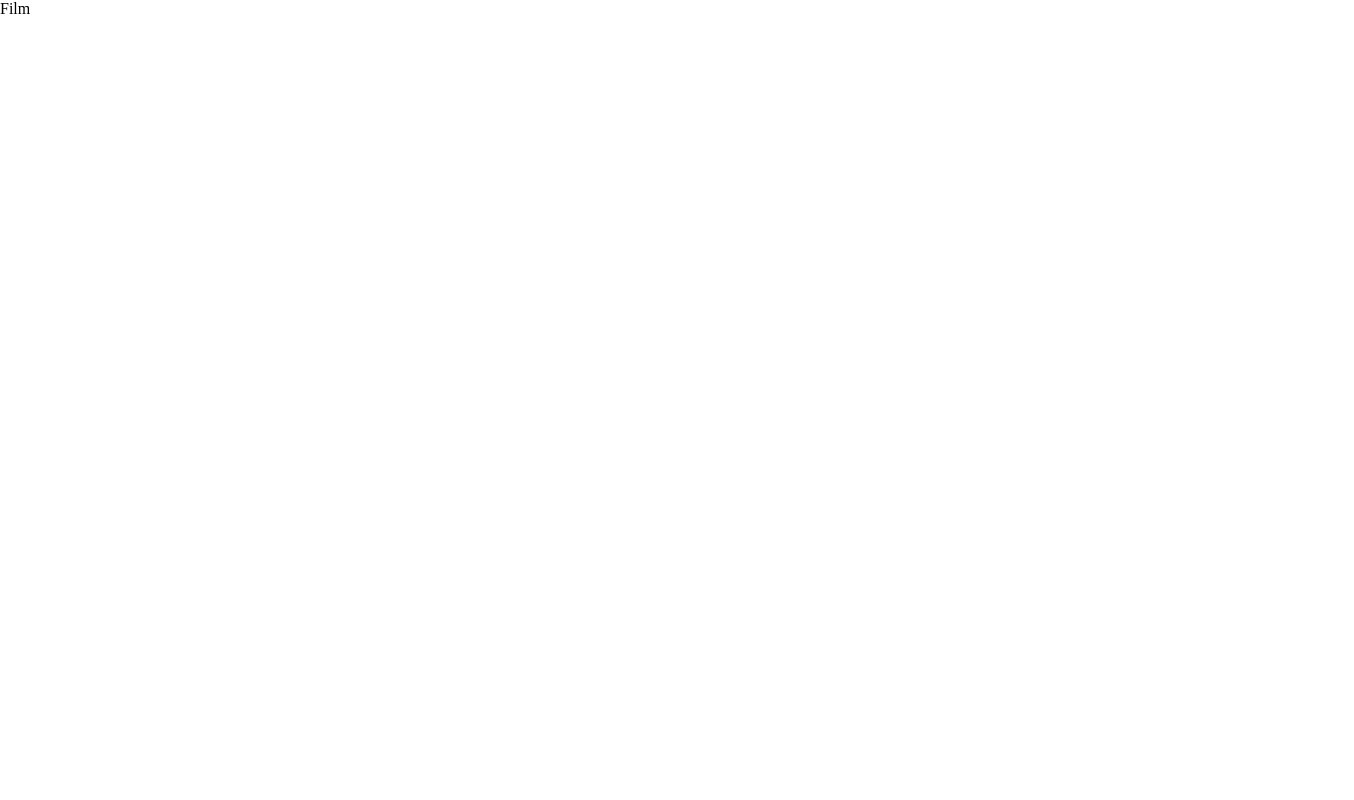
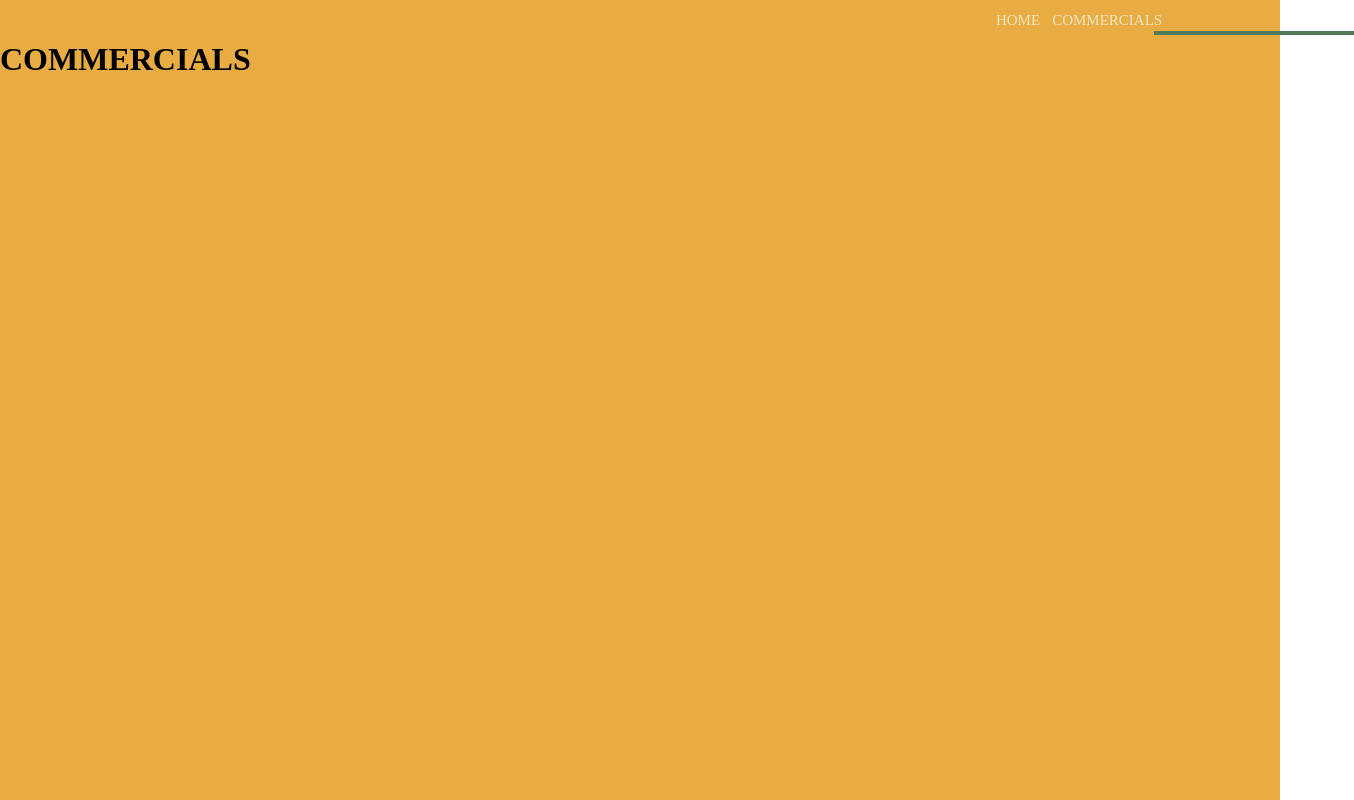
Before and after one commit to Saxxan/iris-galcera, a React (Create React App) app: page /iris-galcera/film in a window 1280 px wide. Shown: the whole page, 1354 px wide, since content can reach past the window. Built offline with nearby package versions, Linux system fonts and the light colour scheme.

Commit message:
menu responsive

```diff
--- a/package.json
+++ b/package.json
@@ -13,6 +13,7 @@
     "styled-components": "^5.3.6",
     "web-vitals": "^2.1.4"
   },
+  "homepage": "https://localhost:3000/iris-galcera/",
   "scripts": {
     "start": "react-scripts start",
     "build": "react-scripts build",
--- a/public/index.html
+++ b/public/index.html
@@ -9,7 +9,6 @@
       name="description"
       content="Web site created using create-react-app"
     />
-    <link rel="apple-touch-icon" href="%PUBLIC_URL%/logo192.png" />
     <!--
       manifest.json provides metadata used when your web app is installed on a
       user's mobile device or desktop. See https://developers.google.com/web/fundamentals/web-app-manifest/
@@ -24,7 +23,7 @@
       work correctly both with client-side routing and a non-root public URL.
       Learn how to configure a non-root public URL by running `npm run build`.
     -->
-    <title>React App</title>
+    <title>Iris Galcerá</title>
   </head>
   <body>
     <noscript>You need to enable JavaScript to run this app.</noscript>
--- a/src/App.css
+++ b/src/App.css
@@ -1,5 +1,14 @@
 :root {
-    /* Constantes de la web (Colores, tipografía, espaciado) */
+    /* Fonts */
+    --font-body: 'Times New Roman', serif;
+
+    /* Colors */
+    --primary: rgb(79, 123, 90);
+    --secondary: rgb(233, 172, 66);
+    --tertiary-light: rgb(237, 230, 196);
+    --tertiary-dark: rgb(211, 185, 148);
+    --black: rgb(0, 0, 0);
+    --white: rgb(255, 255, 255);
 }
 
 * {
--- /dev/null
+++ b/src/components/commons/Navigation/IconButtons.jsx
@@ -0,0 +1,51 @@
+import React from "react";
+import styled from "styled-components";
+
+export function BurguerIconButton(props) {
+  const IconButton = styled.svg`
+    width: 30px;
+    height: 30px;
+    fill: ${(props) => (props.theme === "green" ? "#FFF" : "#000")};
+    display: flex;
+    align-self: flex-end;
+    @media (min-width: 800px) {
+      display: none;
+    }
+  `;
+  return (
+    <IconButton
+      onClick={props.handleClick}
+      width="24"
+      height="24"
+      viewBox="0 0 24 24"
+      fill="none"
+      xmlns="http://www.w3.org/2000/svg"
+    >
+      <path d="M3 6H21V8H3V6ZM3 11H21V13H3V11ZM3 16H21V18H3V16Z" />
+    </IconButton>
+  );
+}
+
+export function CloseIconButton(props) {
+  const IconButton = styled.svg`
+    width: 30px;
+    height: 30px;
+    display: flex;
+    align-self: flex-end;
+    @media (min-width: 800px) {
+      display: none;
+    }
+  `;
+  return (
+    <IconButton
+      onClick={props.handleClick}
+      width="24"
+      height="24"
+      viewBox="0 0 24 24"
+      fill="#fff"
+      xmlns="http://www.w3.org/2000/svg"
+    >
+      <path d="M13.46 12L19 17.54V19H17.54L12 13.46L6.46 19H5V17.54L10.54 12L5 6.46V5H6.46L12 10.54L17.54 5H19V6.46L13.46 12Z" />
+    </IconButton>
+  );
+}
--- a/src/components/commons/Navigation/ModalMenu.jsx
+++ b/src/components/commons/Navigation/ModalMenu.jsx
@@ -1,17 +1,25 @@
 import React from "react";
 import styled from "styled-components";
+import { CloseIconButton } from "./IconButtons";
 import NavMenu from "./NavMenu";
 
-const Modal = styled.div`
-    display: ${(props) => props.display}
+export default function ModalMenu(props) {
+  const Modal = styled.div`
+    display: ${(props) => props.display};
+    position: absolute;
+    top: 0;
+    left: 0;
     width: 100vw;
-    heigth: 100vh;
-`;
-
-export default function ModalMenu(props) {
+    height: 100vh;
+    padding: 12px 5vw;
+    flex-direction: column;
+    background-color: var(--primary);
+  `;
   return (
     <Modal display={props.display}>
-      {/* Icono de cerrar menu modal */}
+      {/* Icon button to close modal */}
+      <CloseIconButton handleClick={props.handleVisibility} />
+      {/* Navigation menu */}
       <NavMenu isDeskoptMenu={false} />
     </Modal>
   );
--- a/src/components/commons/Navigation/NavMenu.jsx
+++ b/src/components/commons/Navigation/NavMenu.jsx
@@ -1,24 +1,95 @@
 import React from "react";
-import { Link } from "react-router-dom";
+import { Link, useLocation } from "react-router-dom";
 import styled from "styled-components";
 
 const NavigationMenu = styled.ul`
   display: flex;
+  gap: 12px;
 `;
 
 const NavigationMenuDeskopt = styled(NavigationMenu)`
   flex-direction: row;
   display: none;
+
+  @media (min-width: 800px) {
+    display: flex;
+  }
 `;
 
 const NavigationMenuMobile = styled(NavigationMenu)`
   flex-direction: column;
+  align-items: center;
+  margin: auto 0;
+  gap: 60px;
 `;
 
+const OptionLink = styled(Link)`
+  cursor: pointer;
+  text-decoration: none;
+  display: flex;
+  font-size: 35px;
+  font-weight: 600px;
+  color: var(--tertiary-light);
+
+  &.active {
+    color: var(--secondary);
+    & span {
+      width: 90vw;
+      height: 4px;
+      background-color: var(--primary);
+      position: absolute;
+      transform: translate(-10%, 19px);
+    }
+  }
+
+  @media (min-width: 800px) {
+    font-size: clamp(15px, 1vw, 20px);
+
+    &.active span {
+      width: 20vw;
+      max-width: 200px;
+    }
+  }
+`;
+
+export function Menu() {
+  const location = useLocation();
+
+  const options = [
+    { name: "HOME", path: "/" },
+    { name: "COMMERCIALS", path: "/commercials" },
+    { name: "FILM", path: "/film" },
+  ];
+
+  function handleOptionSelected(optionPath) {
+    let response = optionPath === location.pathname ? "active" : "";
+    return response;
+  }
+
+  return (
+    <>
+      {options.map((option) => {
+        return (
+          <OptionLink
+            className={handleOptionSelected(option.path)}
+            to={option.path}
+          >
+            {option.name}
+            <span> </span>
+          </OptionLink>
+        );
+      })}
+    </>
+  );
+}
 export default function NavMenu(props) {
   return props.isDeskoptMenu ? (
-    <NavigationMenuDeskopt />
+    <NavigationMenuDeskopt>
+      <Menu />
+    </NavigationMenuDeskopt>
   ) : (
-    <NavigationMenuMobile />
+    <NavigationMenuMobile>
+      <Menu />
+    </NavigationMenuMobile>
   );
 }
--- a/src/components/commons/Navigation/Navigation.jsx
+++ b/src/components/commons/Navigation/Navigation.jsx
@@ -2,27 +2,36 @@ import React, { useState } from "react";
 import styled from "styled-components";
 import NavMenu from "./NavMenu";
 import ModalMenu from "./ModalMenu";
+import { BurguerIconButton } from "./IconButtons";
 
 const Nav = styled.nav`
   width: 90vw;
   margin: 0 auto;
-  padding: 12px 24px;
+  padding: 12px 6px;
   display: flex;
   flex-direction: row;
   justify-content: flex-end;
 `;
 
-export default function Navigation() {
+export default function Navigation(props) {
   const [isModalOpen, setIsModalOpen] = useState(false);
+
+  function toggleModalVisibility() {
+    setIsModalOpen(!isModalOpen);
+  }
 
   return (
     <>
       <Nav>
         {/* Icono de hamburguesa */}
+        <BurguerIconButton handleClick={toggleModalVisibility} theme={props.theme}/>
         {/* Menu en deskopt */}
         <NavMenu isDeskoptMenu={true} />
       </Nav>
-      <ModalMenu display={isModalOpen ? "block" : "none"} />
+      <ModalMenu
+        display={isModalOpen ? "flex" : "none"}
+        handleVisibility={toggleModalVisibility}
+      />
     </>
   );
 }
--- a/src/components/pages/Commercials/Commercials.jsx
+++ b/src/components/pages/Commercials/Commercials.jsx
@@ -1,8 +1,18 @@
-import React from 'react';
-import styled from 'styled-components';
+import React from "react";
+import styled from "styled-components";
+import Navigation from "../../commons/Navigation/Navigation";
+
+const PageProject = styled.div`
+  width: 100vw;
+  height: 100vh;
+  background-color: var(--secondary);
+`;
 
 export default function Commercials() {
   return (
-    <div>Commercials</div>
-  )
+    <PageProject>
+      <Navigation theme="orange"/>
+      <h1>COMMERCIALS</h1>
+    </PageProject>
+  );
 }
--- a/src/components/pages/Film/Film.jsx
+++ b/src/components/pages/Film/Film.jsx
@@ -1,8 +1,19 @@
-import React from 'react';
-import styled from 'styled-components';
+import React from "react";
+import styled from "styled-components";
+import Navigation from "../../commons/Navigation/Navigation";
+
+
+const PageProject = styled.div`
+  width: 100vw;
+  height: 100vh;
+  background-color: var(--secondary);
+`;
 
 export default function Film() {
   return (
-    <div>Film</div>
-  )
+    <PageProject>
+      <Navigation />
+      <h1>COMMERCIALS</h1>
+    </PageProject>
+  );
 }
--- a/src/components/pages/Home/Home.jsx
+++ b/src/components/pages/Home/Home.jsx
@@ -2,6 +2,26 @@ import React from "react";
 import styled from "styled-components";
 import Navigation from "../../commons/Navigation/Navigation";
 
+const PageHome = styled.div`
+  width: 100vw;
+  height: 100vh;
+  background-color: var(--primary);
+  display: flex;
+  flex-direction: column;
+  align-items: center;
+`;
+
+const HomeTitle = styled.h1`
+  color: var(--tertiary-light);
+  font-size: clamp(96px, 15vw, 387px);
+  margin-top: 20vh;
+`;
+
 export default function Home() {
-  return <Navigation />;
+  return (
+    <PageHome>
+      <Navigation theme="green" />
+      <HomeTitle>IRIS</HomeTitle>
+    </PageHome>
+  );
 }
```
Also changed, not shown: public/manifest.json.
